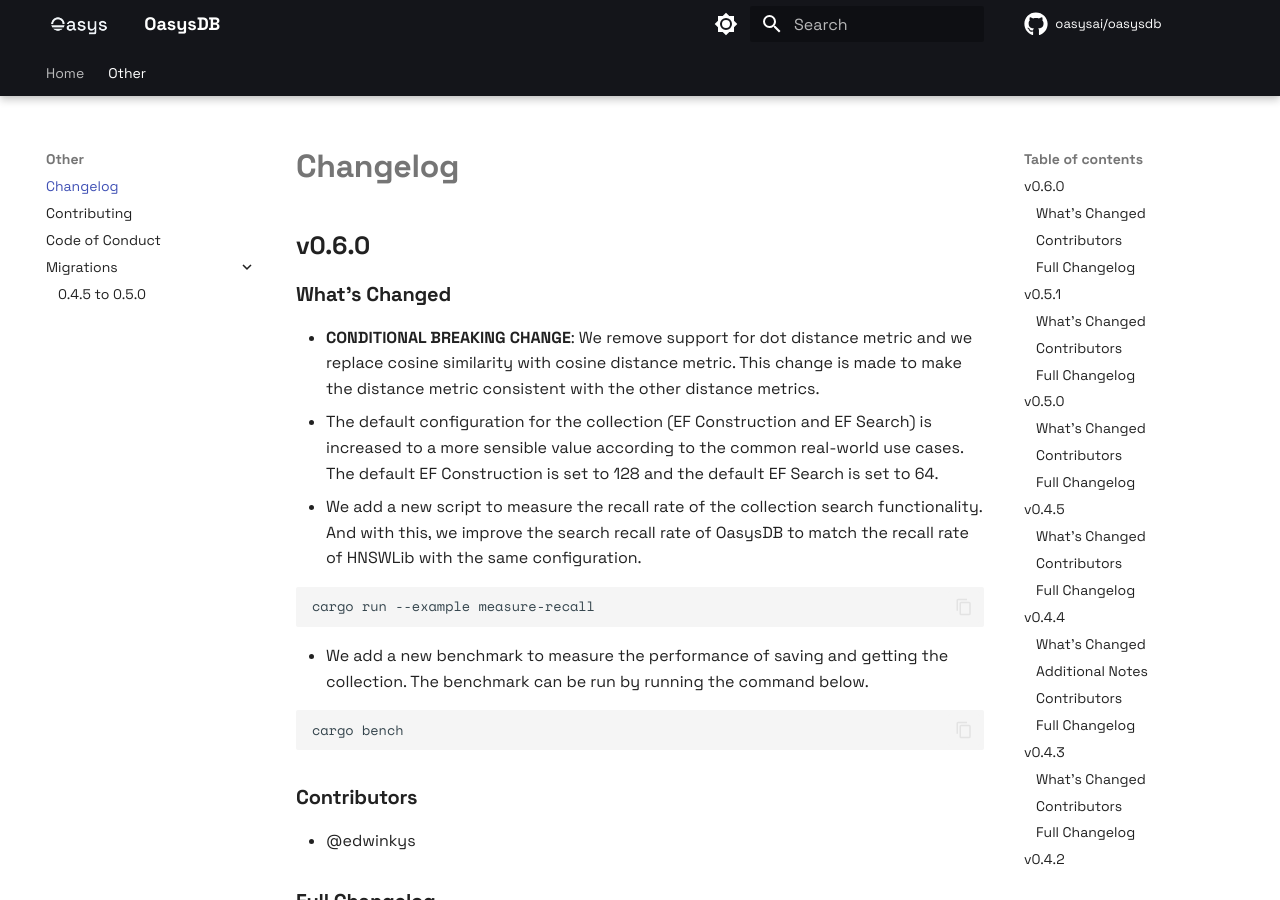
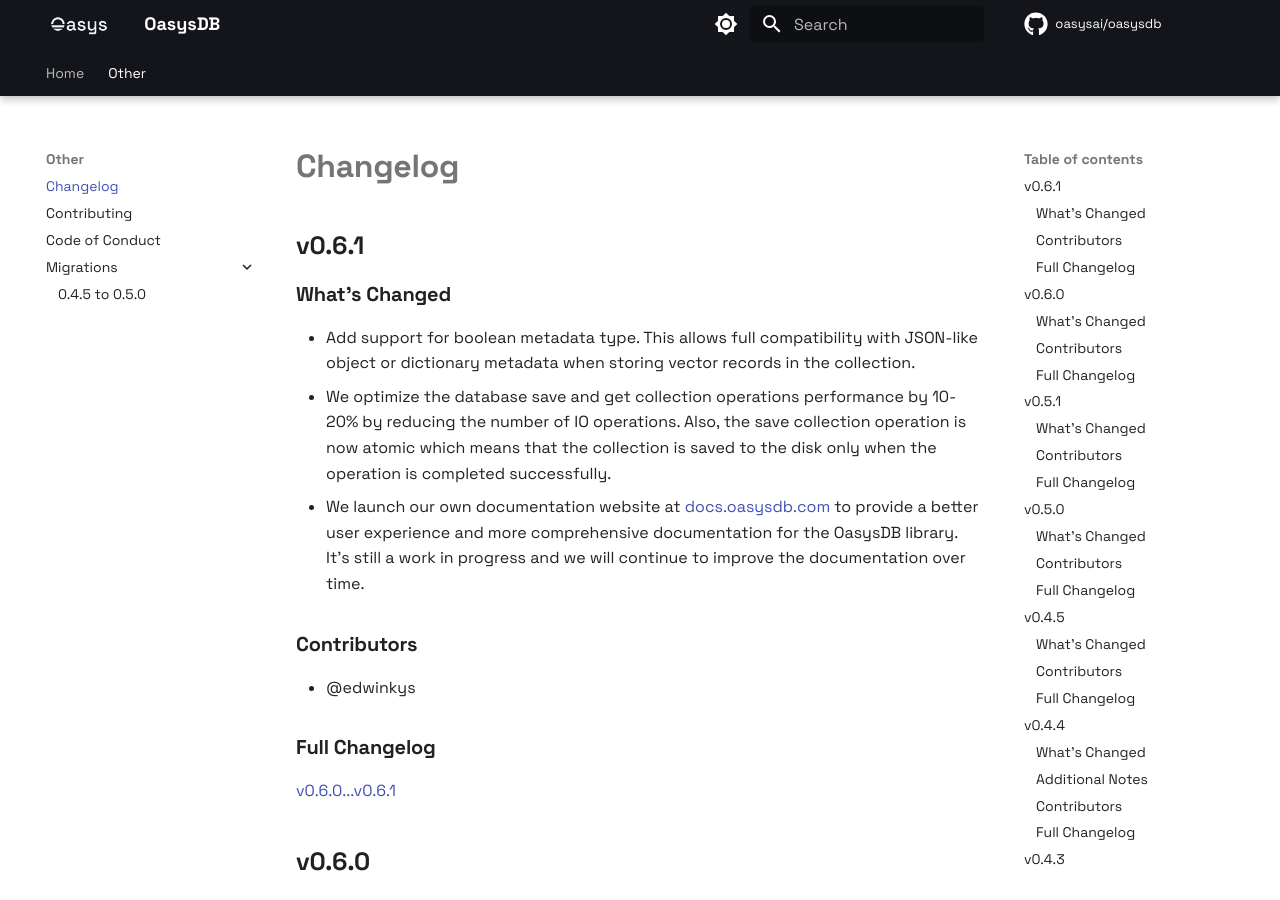
Before and after one commit to oasysai/oasysdb, an MkDocs documentation site: the page built from docs/changelog.md, in a window 1280 px wide and 900 px high. Built offline with MkDocs 1.6.1 and Material for MkDocs 9.7.7, drawn with Linux system fonts in a browser that asks for light colours; comment, search, counter and statistics services are not loaded.

Commit message:
chore: prepare for 0.6.1 release

```diff
--- a/Cargo.toml
+++ b/Cargo.toml
@@ -1,6 +1,6 @@
 [package]
 name = "oasysdb"
-version = "0.6.0"
+version = "0.6.1"
 edition = "2021"
 license = "Apache-2.0"
 readme = "readme.md"
@@ -8,7 +8,7 @@
 # Information.
 authors = ["Edwin Kys", "Oasys"]
 description = "Fast & flexible embedded vector database with incremental HNSW indexing."
-homepage = "https://oasysai.com/"
+homepage = "https://docs.oasysdb.com"
 repository = "https://github.com/oasysai/oasysdb"
 
 # Metadata.
--- a/docs/changelog.md
+++ b/docs/changelog.md
@@ -1,4 +1,20 @@
 # Changelog
+
+## v0.6.1
+
+### What's Changed
+
+- Add support for boolean metadata type. This allows full compatibility with JSON-like object or dictionary metadata when storing vector records in the collection.
+- We optimize the database save and get collection operations performance by 10-20% by reducing the number of IO operations. Also, the save collection operation is now atomic which means that the collection is saved to the disk only when the operation is completed successfully.
+- We launch our own documentation website at [docs.oasysdb.com](https://docs.oasysdb.com) to provide a better user experience and more comprehensive documentation for the OasysDB library. It's still a work in progress and we will continue to improve the documentation over time.
+
+### Contributors
+
+- @edwinkys
+
+### Full Changelog
+
+[v0.6.0...v0.6.1](https://github.com/oasysai/oasysdb/compare/v0.6.0...v0.6.1)
 
 ## v0.6.0
 
```
Also changed, not shown: 1 other file.
